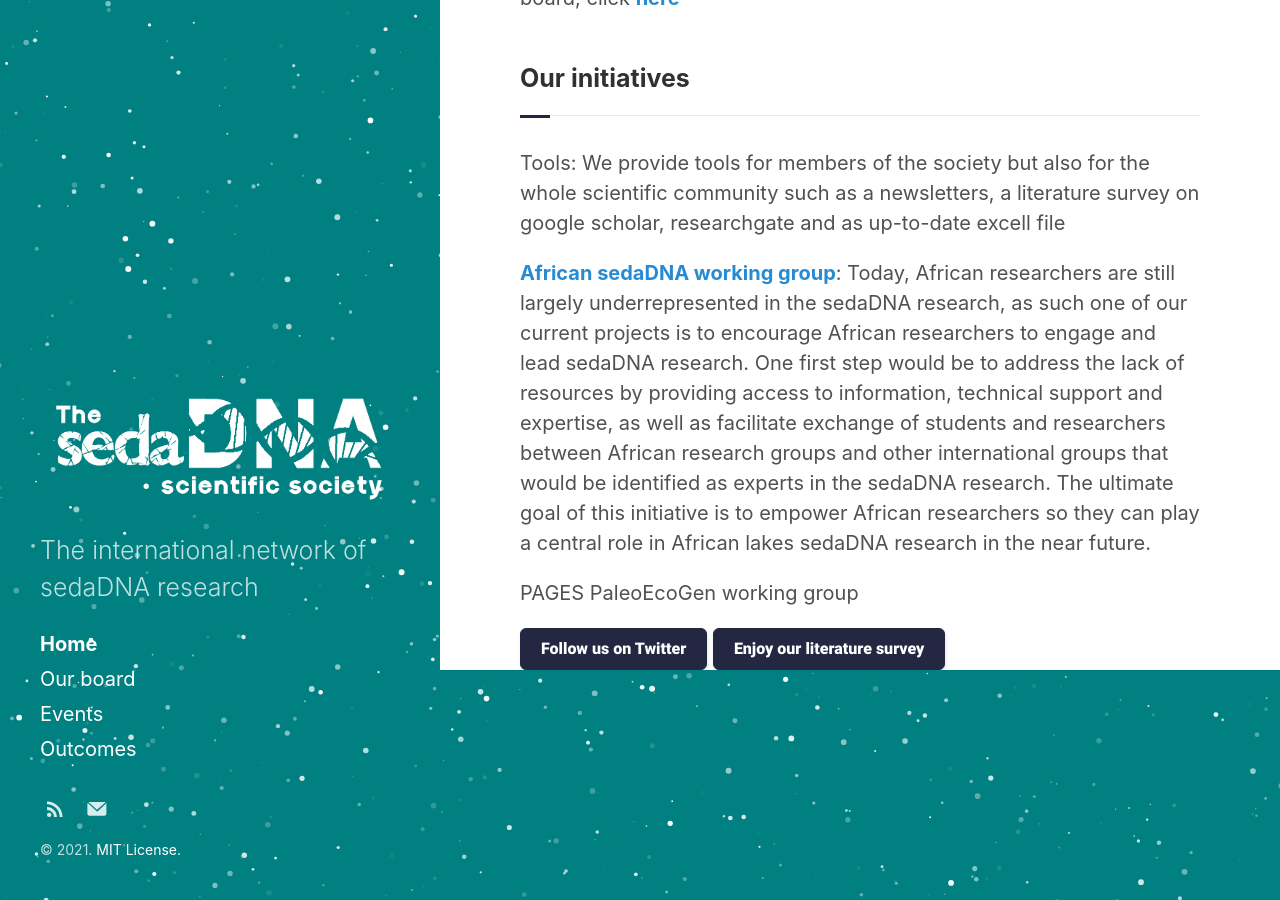
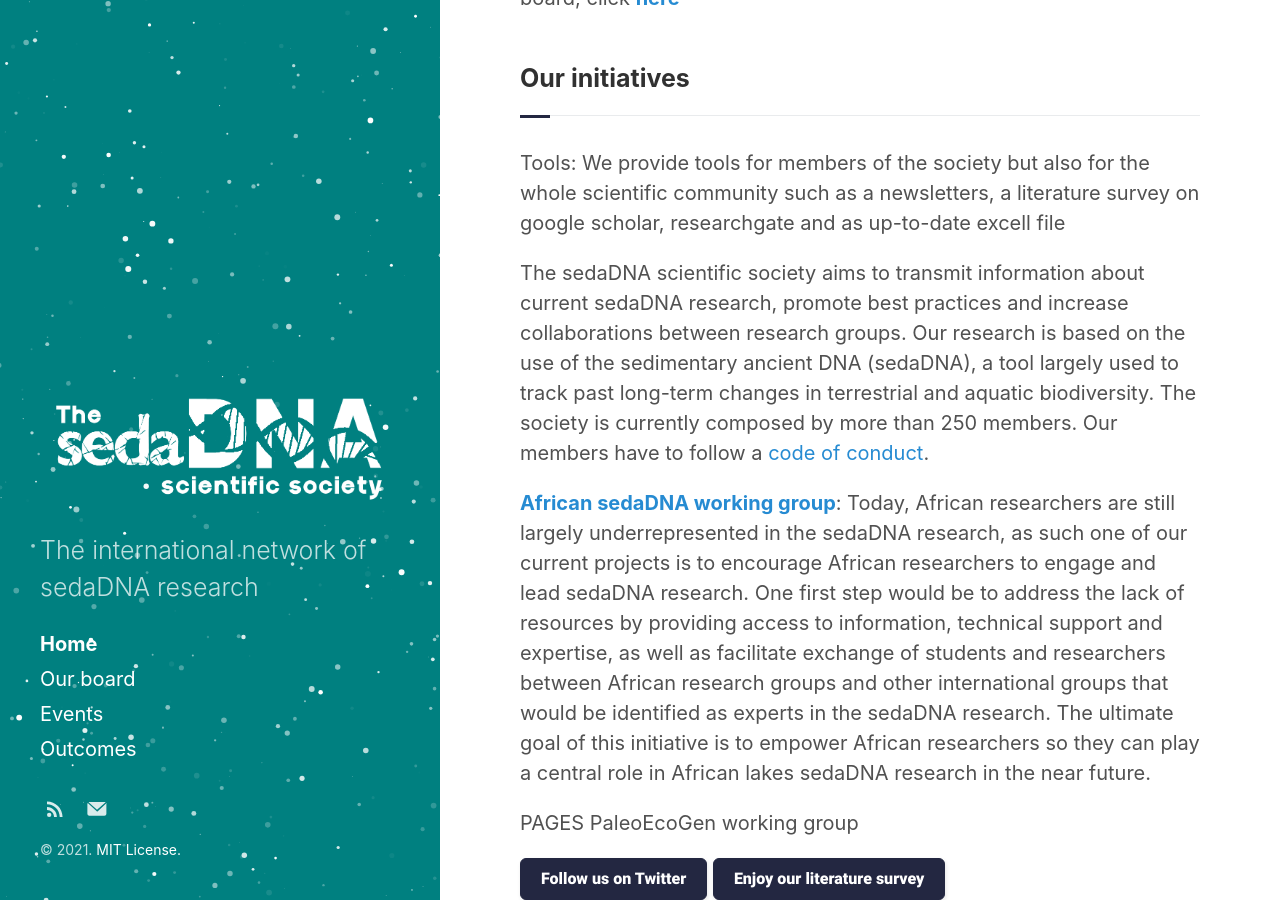
Before and after one commit to sedadna/sedadna.github.io, a Jekyll site: the page built from index.html, in a window 1280 px wide and 900 px high, scrolled down 1027 px. Built offline with Jekyll 4.4.1, drawn with Linux system fonts in a browser that asks for light colours; the list of posts is cut into pages by our own code.

Commit message:
Update index.html

```diff
--- a/_layouts/index.html
+++ b/_layouts/index.html
@@ -84,6 +84,8 @@ layout: default
 <div class="section">
 <h3 class="section-title underline">Our initiatives</h3>
 <p> Tools:  We provide tools for members of the society but also for the whole scientific community such as a newsletters, a literature survey on google scholar, researchgate and as up-to-date excell file</p>
+
+<p>The sedaDNA scientific society aims to transmit information about current sedaDNA research, promote best practices and increase collaborations between research groups. Our research is based on the use of the sedimentary ancient DNA (sedaDNA), a tool largely used to track past long-term changes in terrestrial and aquatic biodiversity.  The society is currently composed by more than 250 members. Our members have to follow a <a href="/category/3-code.html" target="_blank">code of conduct</a>.</p>
 <p> <a href="/category/3-code.html" target="_blank"><b>African sedaDNA working group</b></a>: Today, African researchers are still largely underrepresented in the sedaDNA research, as such one of our current projects is to encourage African researchers to engage and lead sedaDNA research. One first step would be to address the lack of resources by providing access to information, technical support and expertise, as well as facilitate exchange of students and researchers between African research groups and other international groups that would be identified as experts in the sedaDNA research. The ultimate goal of this initiative is to empower African researchers so they can play a central role in African lakes sedaDNA research in the near future.</p>
 <p> PAGES PaleoEcoGen working group</p>
 <button class="button-join" role="button" onclick="window.open('https://twitter.com/SedimentaryDNA?lang=en','_blank')" type="button">Follow us on Twitter</button>
```
